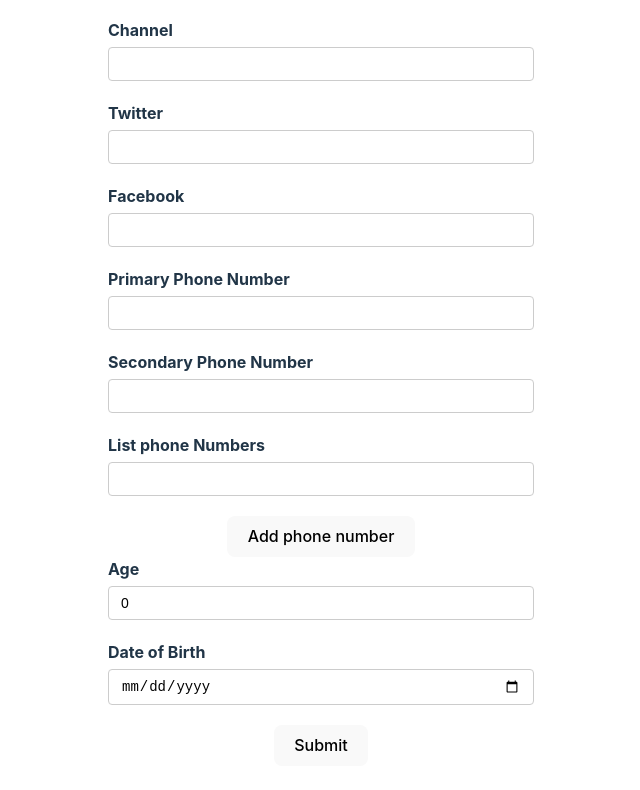
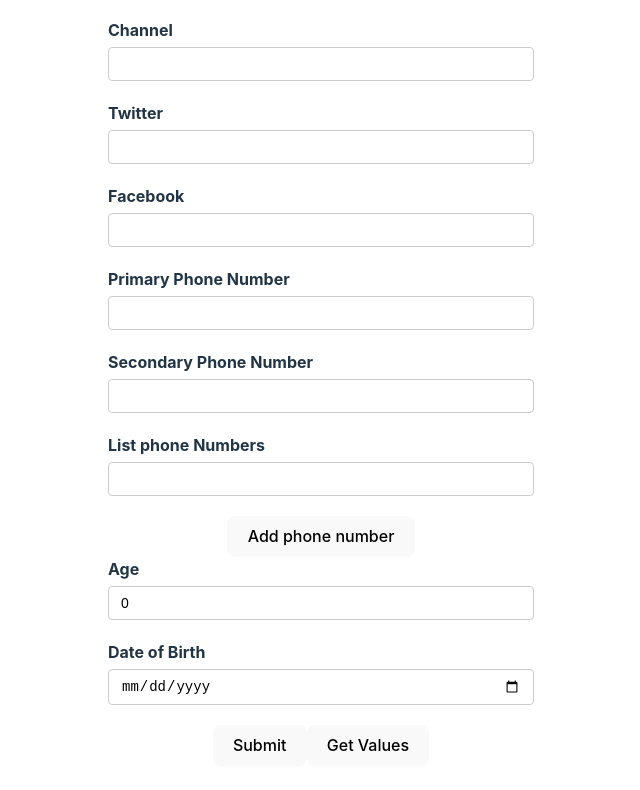
Before and after one commit to dattruong88vn/education-react-hook-form, a React (Vite) app: page / in a window 1280 px wide. Shown: the part 246-1036 px from the top of the page, without its empty margins (319-959 px from the left). Built offline with nearby package versions, Linux system fonts and the light colour scheme.

Commit message:
getValues fucntion: use in case user trigger event

```diff
--- a/src/components/YoutubeForm.tsx
+++ b/src/components/YoutubeForm.tsx
@@ -1,5 +1,5 @@
 import { useEffect } from "react";
-import { useFieldArray, useForm } from "react-hook-form";
+import { get, useFieldArray, useForm } from "react-hook-form";
 import { DevTool } from "@hookform/devtools";
 
 let countRender = 0;
@@ -48,18 +48,14 @@ const YoutubeForm = () => {
     // },
   });
 
-  const onSubmit = (data: FormValues) => {
-    console.log(`submit form:`, { data });
-  };
+  // register a field
+  const { register, control, handleSubmit, formState, watch, getValues } = form;
 
-  countRender++;
+  const { fields, append, remove } = useFieldArray({
+    name: "phNumbers",
+    control,
+  });
 
-  // register a field
-  const { register, control, handleSubmit, formState, watch } = form;
-
-  // console.log({ formState });
-  const { errors } = formState;
-  // console.log({ errors });
   useEffect(() => {
     const data = watch((value) => {
       console.log({ value });
@@ -67,20 +63,28 @@ const YoutubeForm = () => {
       // do something side effect
       // fetch api search...
     });
-    console.log({ data });
     return () => {
       // clear watch
       data.unsubscribe();
     };
   }, [watch]);
 
-  const { fields, append, remove } = useFieldArray({
-    name: "phNumbers",
-    control,
-  });
+  const onSubmit = (data: FormValues) => {
+    console.log(`submit form:`, { data });
+  };
+
+  const handleGetValues = () => {
+    const data = getValues();
+    console.log("data from getValues function", data);
+  };
+
+  countRender++;
+
+  // console.log({ formState });
+  const { errors } = formState;
+  // console.log({ errors });
 
   // const valueUserName = watch("username");
-
   // const valueUserNameEmail = watch(["username", "email"]);
   // console.log({ valueUserNameEmail });
 
@@ -244,6 +248,9 @@ const YoutubeForm = () => {
         </div>
 
         <button>Submit</button>
+        <button type="button" onClick={handleGetValues}>
+          Get Values
+        </button>
       </form>
 
       <DevTool control={control} />
```
Also changed, not shown: 1 other file (tests, documents, lock files or other folders).
